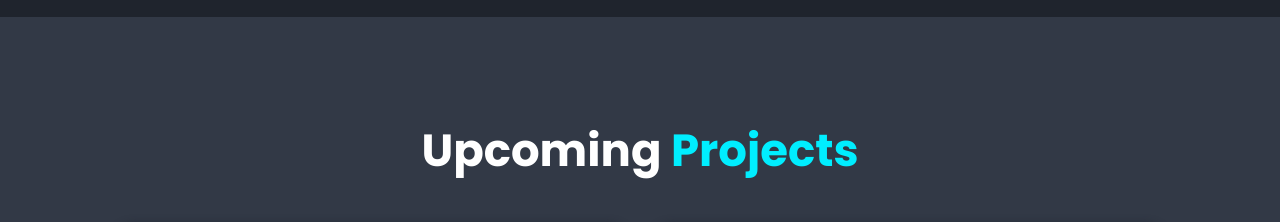
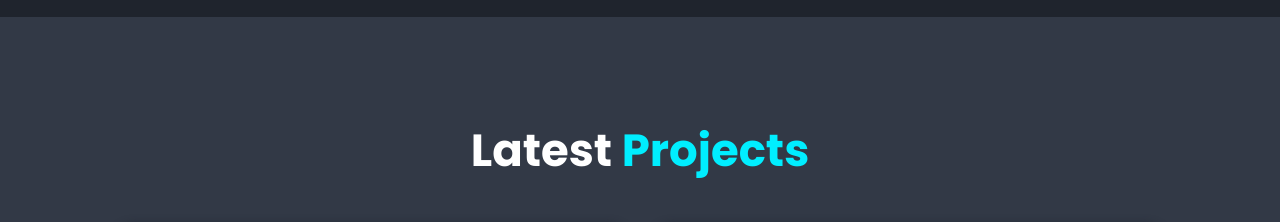
Before and after one commit to NaveenReddyJanga/Portfolio, a plain HTML site: page index.html in a window 1280 px wide. Shown: the part 2504-2726 px from the top of the page. Drawn offline with nearby package versions, Linux system fonts and the light colour scheme.

Commit message:
second commit

```diff
--- a/index.html
+++ b/index.html
@@ -112,7 +112,7 @@
     </section>
 
     <section class="projects" id="projects">
-        <h2 class="heading">Upcoming <span>Projects</span></h2>
+        <h2 class="heading">Latest <span>Projects</span></h2>
         <div class="projects-container">
         <div class="projects-box">
             <img src="./Assets/potfolio1.png" alt="logo">
```
